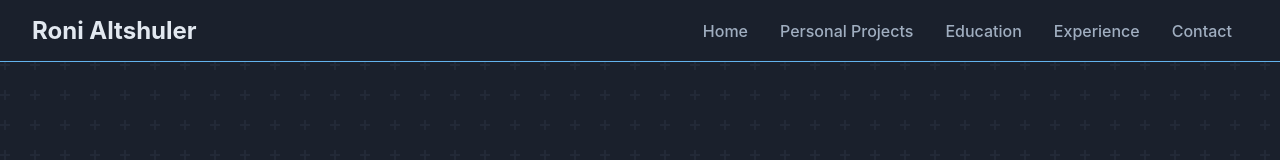
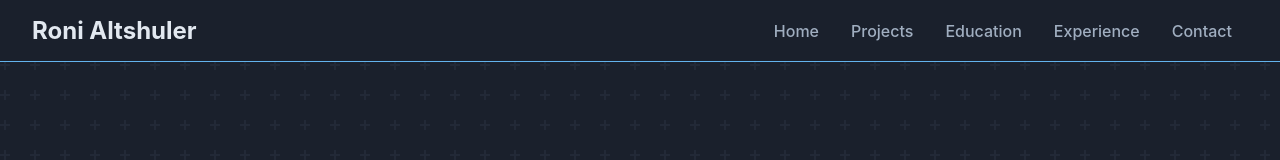
Before and after one commit to roni-altshuler/personal_website, a Next.js app: page /projects in a window 1280 px wide. Shown: the top 160 px of the page. Built offline with nearby package versions, Linux system fonts and the light colour scheme.

Commit message:
Minor updates, ready to be hosted on personal domain

```diff
--- a/src/app/layout.js
+++ b/src/app/layout.js
@@ -14,11 +14,10 @@ export const metadata = {
 export default function RootLayout({ children }) {
   return (
     <html lang="en" suppressHydrationWarning={true}>
-      <body>
+      <body suppressHydrationWarning={true}>
         <Navbar />
         {children}
         <Footer />
-        <Script src="https://kit.fontawesome.com/885a523834.js" crossOrigin="anonymous" />
       </body>
     </html>
   );
--- a/src/components/Navbar.js
+++ b/src/components/Navbar.js
@@ -8,7 +8,7 @@ export default function Navbar() {
       <Link href="/" className={styles.logo}>Roni Altshuler</Link>
       <div className={styles.navLinks}>
         <Link href="/">Home</Link>
-        <Link href="/projects">Personal Projects</Link>
+        <Link href="/projects">Projects</Link>
         <Link href="/education">Education</Link>
         <Link href="/experience">Experience</Link>
         <Link href="/contact">Contact</Link>
```
